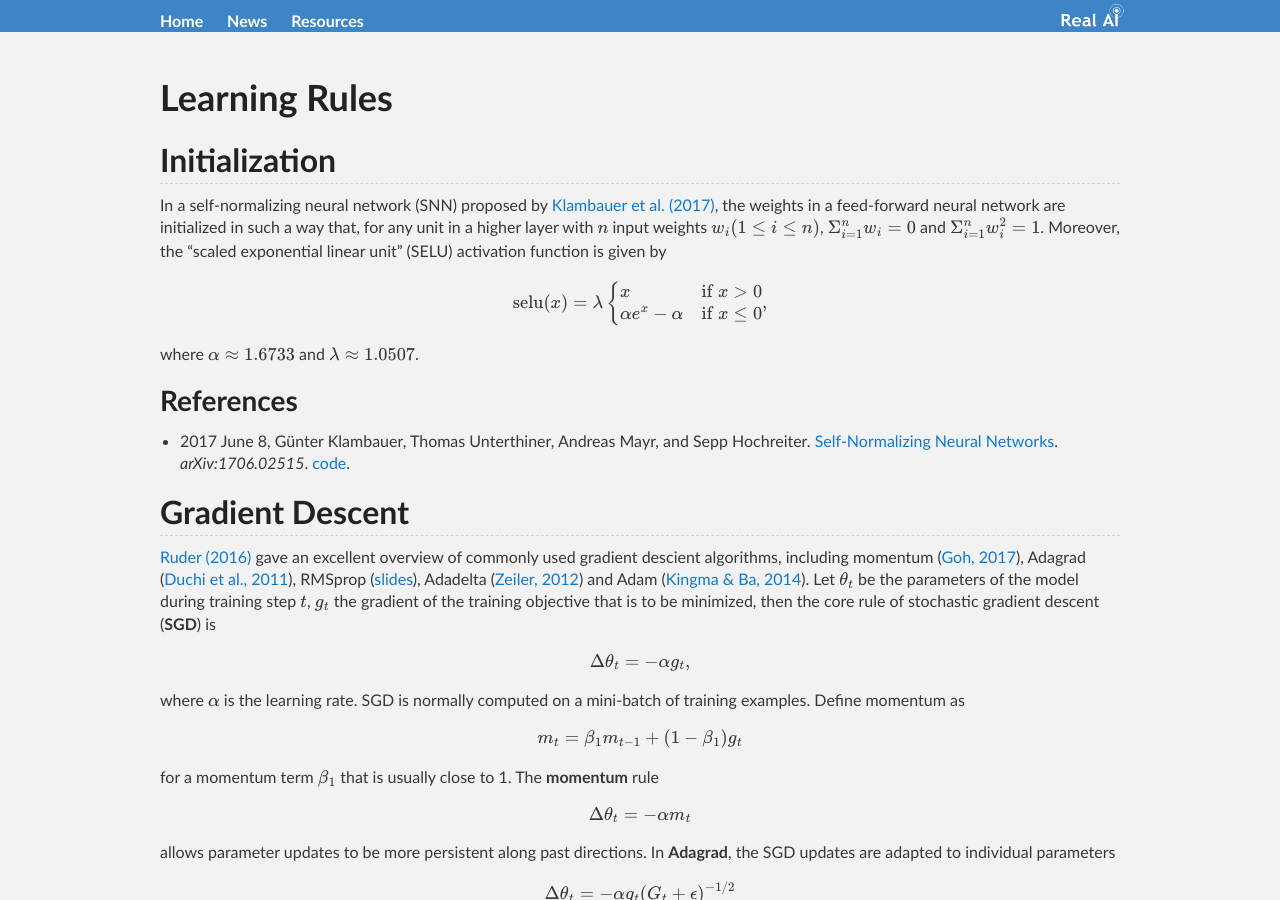
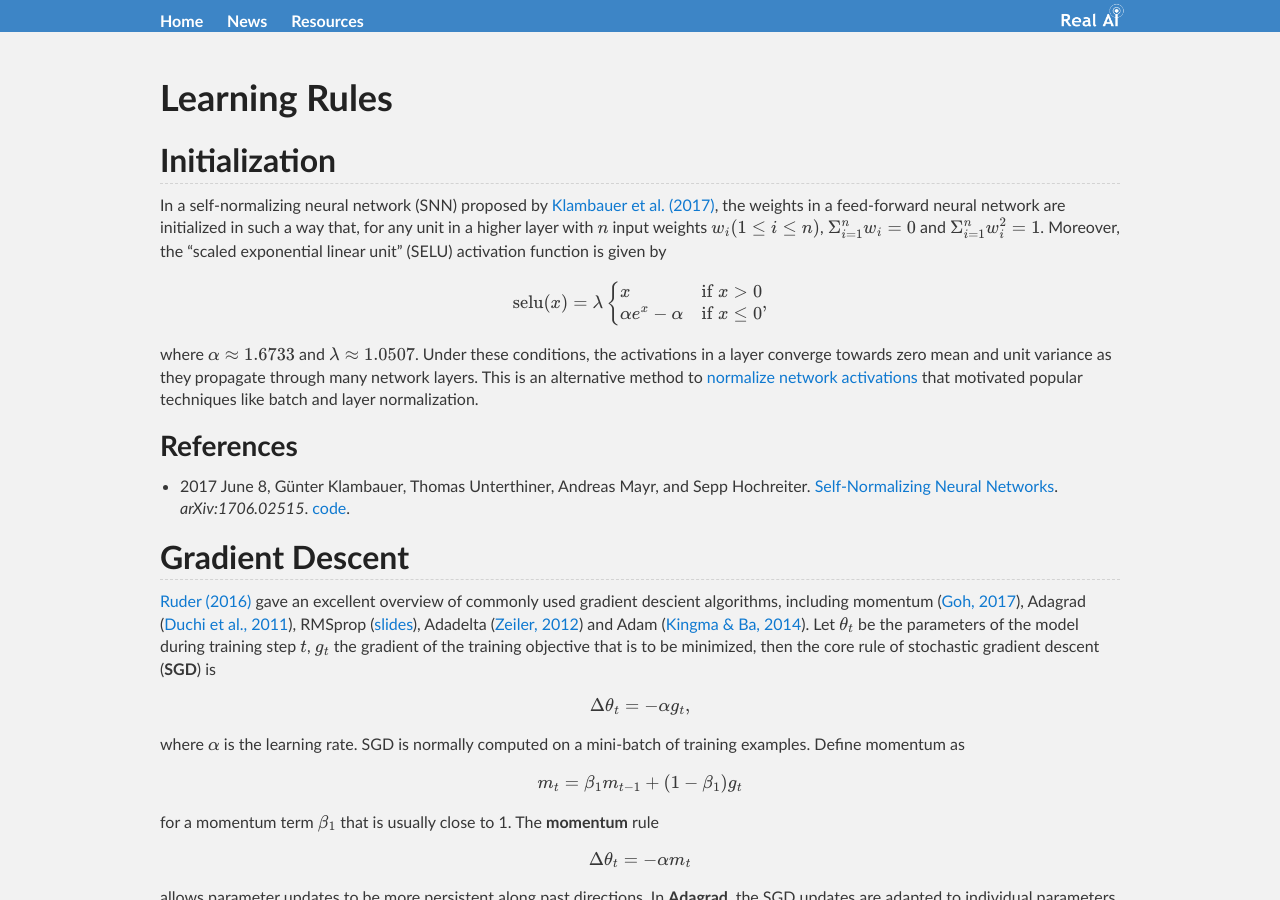
Before and after one commit to Tonywuhk/realai.org, a Jekyll site: the page built from learning-rules.md, in a window 1280 px wide and 900 px high. Built offline with Jekyll 4.4.1, drawn with Linux system fonts in a browser that asks for light colours; our own code applies the rules of GitHub Pages for plain Markdown files; formulas are drawn with MathJax 3; comment, search, counter and statistics services are not loaded; the repository's description, which GitHub fills in, is left out.

Commit message:
Update learning-rules.md

```diff
--- a/learning-rules.md
+++ b/learning-rules.md
@@ -16,7 +16,7 @@ $$
   \end{cases},
 $$
 
-where \\(\alpha \approx 1.6733\\) and \\(\lambda \approx 1.0507\\).
+where \\(\alpha \approx 1.6733\\) and \\(\lambda \approx 1.0507\\). Under these conditions, the activations in a layer converge towards zero mean and unit variance as they propagate through many network layers. This is an alternative method to [normalize network activations](https://theneuralperspective.com/2016/10/27/gradient-topics/) that motivated popular techniques like batch and layer normalization.
 
 ### References
 
```
